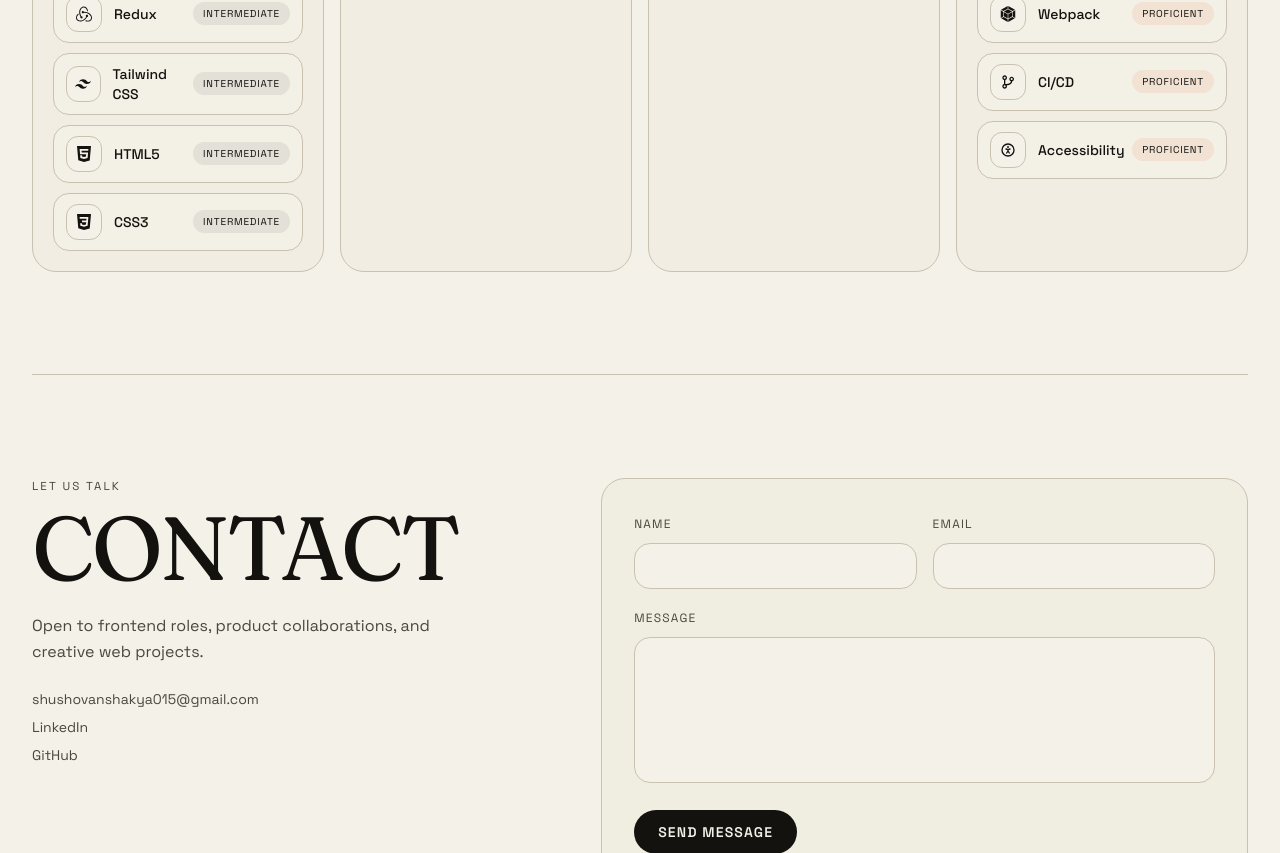
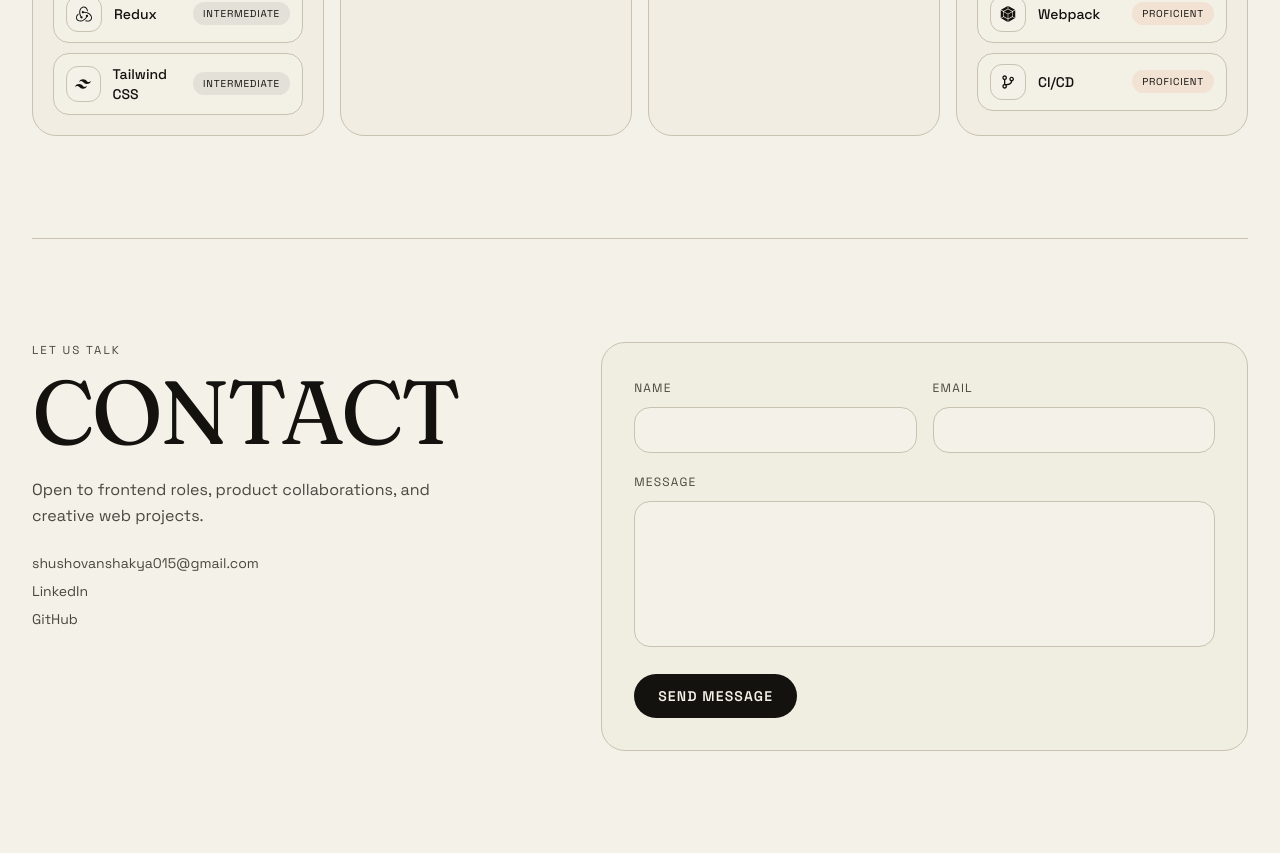
Before and after one commit to Shushovan015/my-portfolio, a Next.js app: page / in a window 1280 px wide. Shown: the part 3220-4073 px from the top of the page. Built offline with nearby package versions, Linux system fonts and the light colour scheme.

Commit message:
changes in skills section

```diff
--- a/src/components/sections/ToolsGrid.tsx
+++ b/src/components/sections/ToolsGrid.tsx
@@ -47,8 +47,8 @@ const groups: SkillGroup[] = [
       { name: "TypeScript", Icon: SiTypescript, level: "Proficient" },
       { name: "Redux", Icon: SiRedux, level: "Intermediate" },
       { name: "Tailwind CSS", Icon: SiTailwindcss, level: "Intermediate" },
-      { name: "HTML5", Icon: SiHtml5, level: "Intermediate" },
-      { name: "CSS3", Icon: SiCss3, level: "Intermediate" },
+    //   { name: "HTML5", Icon: SiHtml5, level: "Intermediate" },
+    //   { name: "CSS3", Icon: SiCss3, level: "Intermediate" },
     ],
   },
   {
@@ -80,7 +80,7 @@ const groups: SkillGroup[] = [
       { name: "Docker", Icon: SiDocker, level: "Proficient" },
       { name: "Webpack", Icon: SiWebpack, level: "Proficient" },
       { name: "CI/CD", Icon: BiGitBranch, level: "Proficient" },
-      { name: "Accessibility", Icon: TbAccessible , level: "Proficient" },
+    //   { name: "Accessibility", Icon: TbAccessible , level: "Proficient" },
     ],
   },
 ];
```
